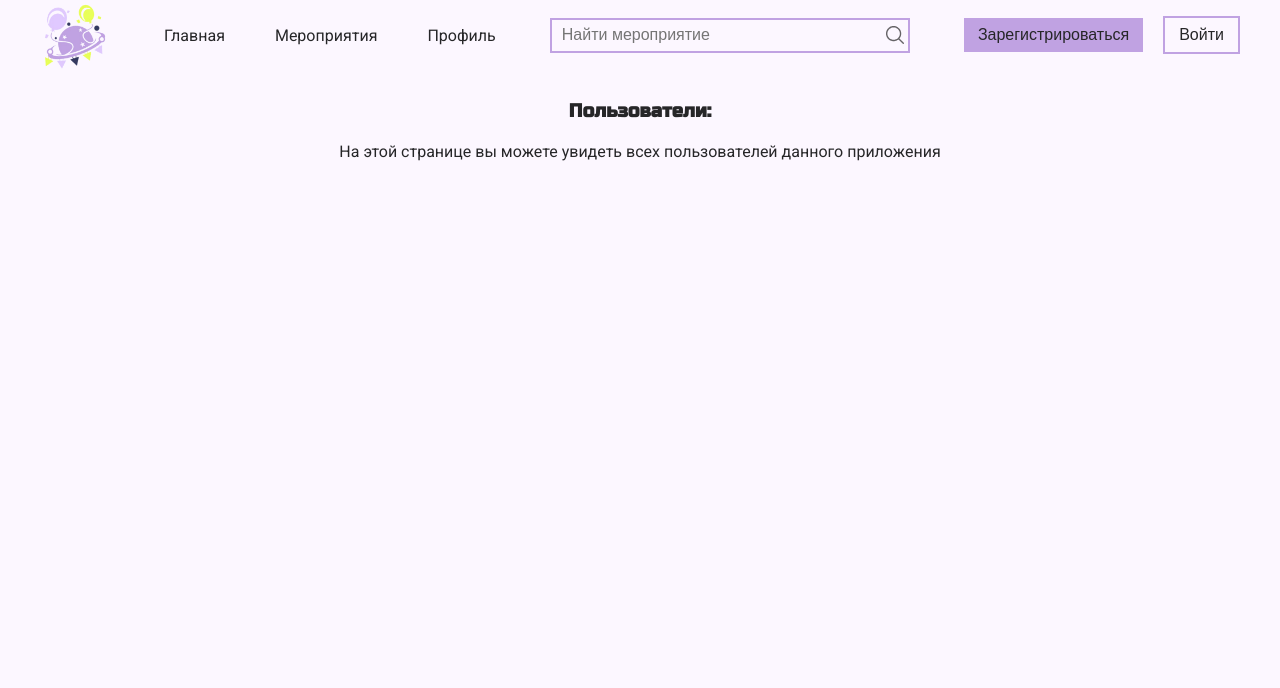
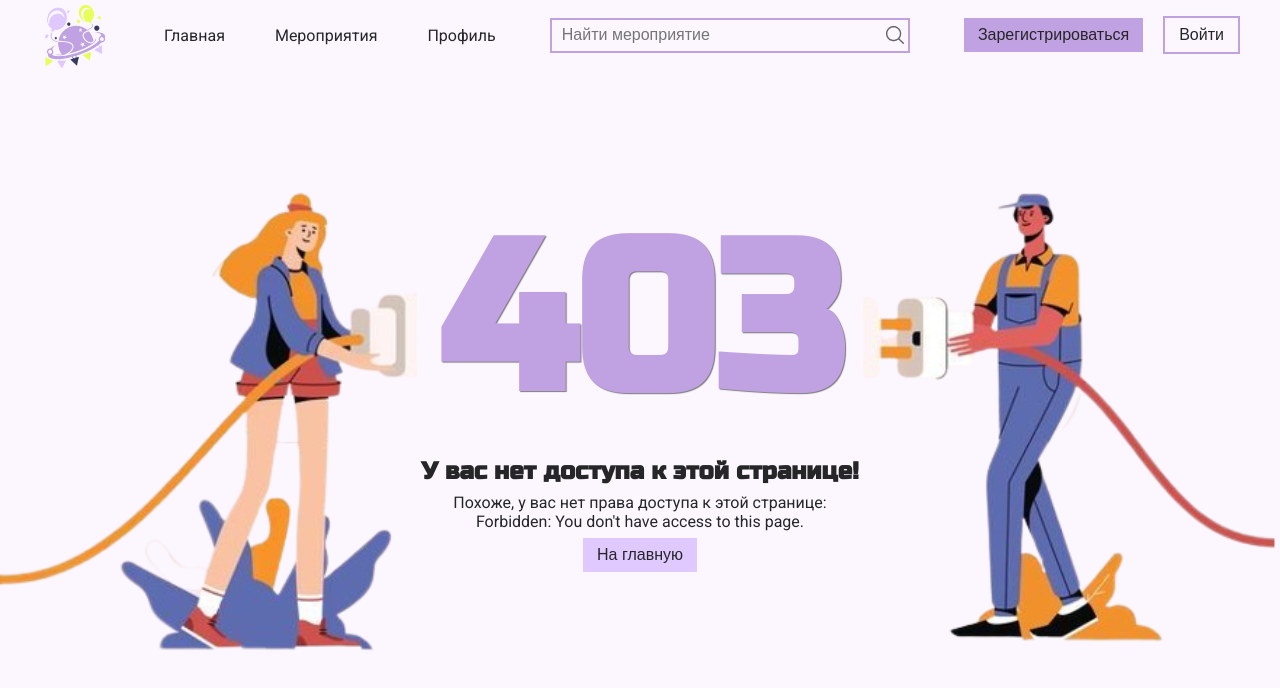
Before and after one commit to esteragrest/Eventify, a React (Vite) app: page /users in a window 1280 px wide. Shown: the top 688 px of the page. Built offline with nearby package versions, Linux system fonts and the light colour scheme.

Commit message:
added an access error display on the all users page.

```diff
--- a/src/pages/event-form/EventForm.jsx
+++ b/src/pages/event-form/EventForm.jsx
@@ -144,16 +144,7 @@ export const EventForm = () => {
 				});
 			}
 		});
-	}, [
-		isEditing,
-		params,
-		url,
-		dispatch,
-		reset,
-		navigate,
-		currentUserId,
-		currentUserRoleId,
-	]);
+	}, [isEditing, url, dispatch, reset, navigate, currentUserId, currentUserRoleId]);
 
 	const onSubmit = (eventFormData) => {
 		const serverUrl = isEditing ? `/api/events/${event.id}` : '/api/events';
--- a/src/pages/event-form/utils/check-access-event.js
+++ b/src/pages/event-form/utils/check-access-event.js
@@ -1,14 +1,16 @@
 import { ROLE } from '../../../constants';
+import { convertDate } from '../../../utils';
 
 export const checkAccessEvent = (event, currentUserId, currentUserRoleId) => {
-	const eventDate = new Date(event.eventDate);
+	const eventDate = new Date(convertDate(event.eventDate)); // Здесь создается дата без времени
 	const currentDate = new Date();
 
-	if (eventDate < currentDate) {
-		return false;
+	if (eventDate.getTime() > currentDate.getTime()) {
+		return true;
 	}
 
 	if (currentUserRoleId === ROLE.ADMIN) {
+		console.log(currentUserRoleId === ROLE.ADMIN);
 		return true;
 	}
 
--- a/src/pages/user-profile/UserProfile.jsx
+++ b/src/pages/user-profile/UserProfile.jsx
@@ -48,7 +48,6 @@ export const UserProfile = () => {
 
 		request(profileUrl)
 			.then((data) => {
-				console.log('Данные с сервера:', data);
 				if (data.error) {
 					setServerError(data.error);
 				} else {
@@ -63,7 +62,6 @@ export const UserProfile = () => {
 				}
 			})
 			.catch((err) => {
-				console.error('Ошибка запроса:', err);
 				setServerError(err.error);
 			});
 
--- a/src/pages/users/Users.jsx
+++ b/src/pages/users/Users.jsx
@@ -5,13 +5,14 @@ import { request } from '../../utils';
 import { UserRow } from './user-row/UserRow';
 import { checkAdmin } from '../../utils';
 import { CLOSE_MODAL, removeUserAsync, setIsLoading } from '../../actions';
-import { Loader } from '../../components';
+import { Loader, PrivateContent } from '../../components';
 import styles from './users.module.css';
 
 export const Users = () => {
 	const [users, setUsers] = useState([]);
 	const [roles, setRoles] = useState([]);
 	const [shouldUpdateUsers, setShouldUpdateUsers] = useState(false);
+	const [accessError, setAccessError] = useState('');
 	const dispatch = useDispatch();
 	const isLoading = useSelector(selectIsLoading);
 	const userRoleId = useSelector(selectUserRole);
@@ -19,7 +20,10 @@ export const Users = () => {
 	const isAdmin = checkAdmin(userRoleId);
 
 	useEffect(() => {
-		if (!isAdmin) return;
+		if (!isAdmin) {
+			setAccessError("Forbidden: You don't have access to this page.");
+			return;
+		}
 
 		dispatch(setIsLoading(true));
 
@@ -54,6 +58,7 @@ export const Users = () => {
 	};
 
 	return (
+		<PrivateContent error={accessError}>
 			<div className={styles['users-container']}>
 				{isLoading ? (
 					<Loader />
@@ -84,5 +89,6 @@ export const Users = () => {
 					</>
 				)}
 			</div>
+		</PrivateContent>
 	);
 };
```
Lines whose indentation alone changed are shown as unchanged.
